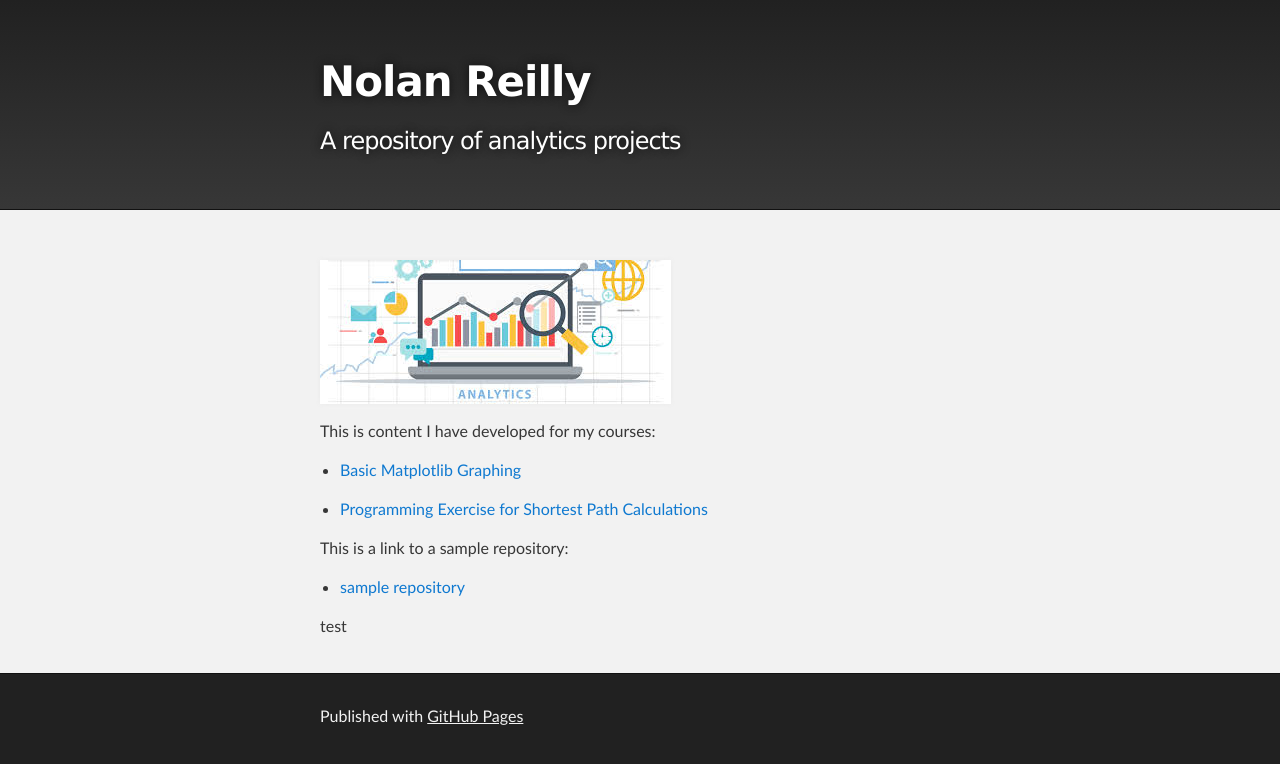
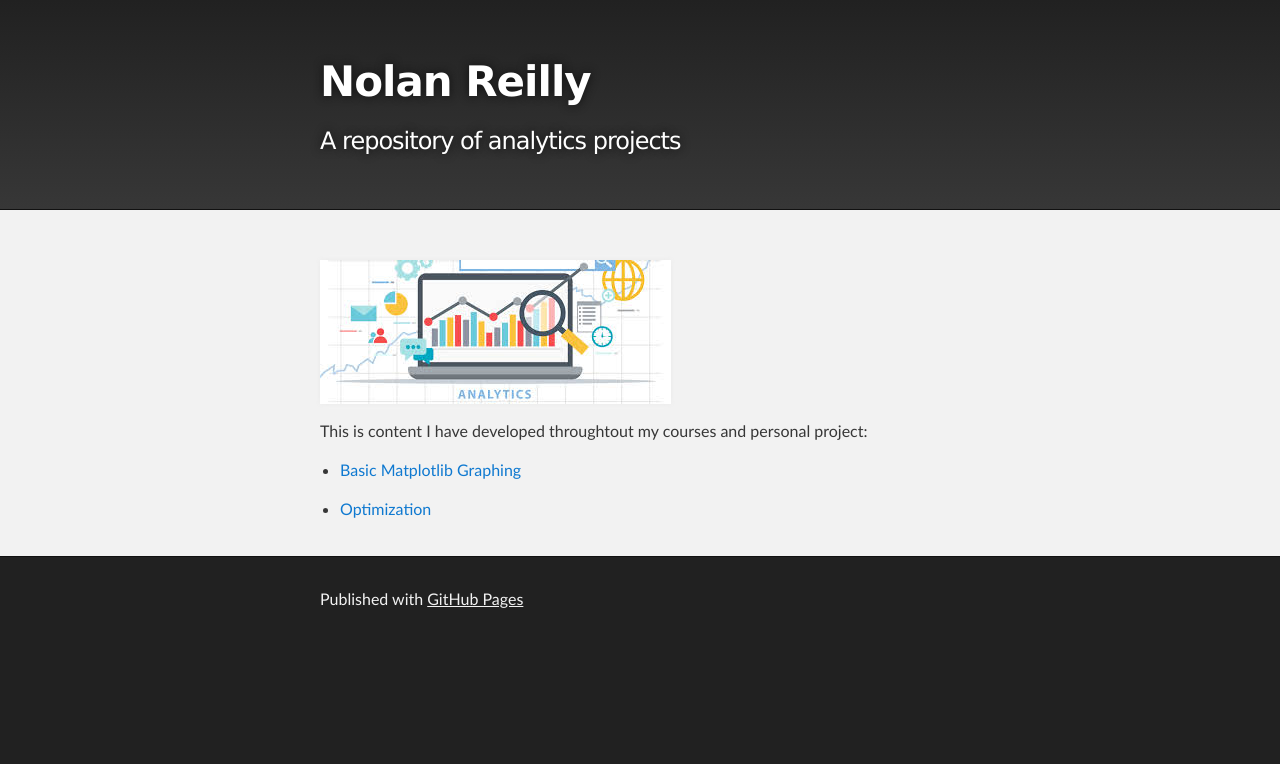
Before and after one commit to nolanpreilly/nolanpreilly.github.io, a Jekyll site: the page built from index.md, in a window 1280 px wide. Shown: the top 764 px of the page. Built offline with Jekyll 4.4.1, drawn with Linux system fonts in a browser that asks for light colours; our own code applies the rules of GitHub Pages for plain Markdown files.

Commit message:
Update index.md

```diff
--- a/index.md
+++ b/index.md
@@ -5,13 +5,8 @@ Description: A repository of school projects
 
 ![My Pictures](/pics/analyticspic.jpg)
 
-This is content I have developed for my courses:
+This is content I have developed throughtout my courses and personal project:
 
 - [Basic Matplotlib Graphing](/graphing/index.md)
 
-- [Programming Exercise for Shortest Path Calculations](/shortest_path/reilly-m5.pdf)
-
-This is a link to a sample repository:
-- [sample repository](https://github.com/nolanpreilly/sample)
-
-test
+- [Optimization](/shortest_path/reilly-m5.pdf)
```
